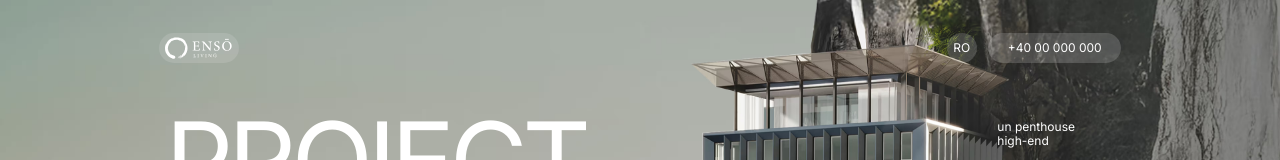
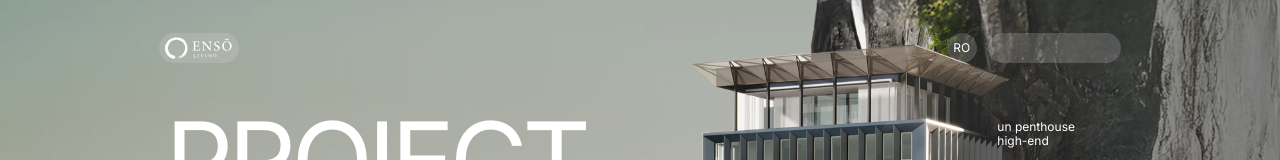
Before and after one commit to corporateready/enso-living, a Next.js app: page / in a window 1280 px wide. Shown: the top 160 px of the page. Built offline with nearby package versions, Linux system fonts and the light colour scheme.

Commit message:
connected roistat script

```diff
--- a/app/components/footer/index.jsx
+++ b/app/components/footer/index.jsx
@@ -102,7 +102,7 @@ const Index = () => {
             </span>
           </Link>
           <div className={styles.socials__link}>
-            <Link href={"tel:+40000000000"} aria-label="phone">
+            <Link href={"tel:+40000000000"} aria-label="phone" className={styles.footer__phone}>
               <svg
                 className="w-[23rem] h-[22rem] sm:w-[46rem] sm:h-[44rem] opacity-60"
                 viewBox="0 0 23 22"
--- a/app/components/footer/styles.module.scss
+++ b/app/components/footer/styles.module.scss
@@ -19,6 +19,9 @@
 }
 .google__map_link {
     @apply text-[10rem] text-white/60 leading-[100%];
+}
+.footer__phone {
+    @apply inline-block;
 }
 .socials__link {
     @apply flex items-center gap-[14rem];
--- a/app/components/shared-ui/header/index.jsx
+++ b/app/components/shared-ui/header/index.jsx
@@ -95,7 +95,7 @@ const Index = () => {
           </button>
           <Link
             href="tel:+4000000000"
-            className="w-[45rem] h-[45rem] sm:w-[200rem] bg-[#d9d9d9]/20 rounded-full inline-flex justify-center items-center"
+            className={styles.header__phone}
           >
             <span className={styles.span__blur}></span>
             <svg
@@ -112,7 +112,7 @@ const Index = () => {
               />
             </svg>
             <span className="text-[0rem] sm:text-[18rem] text-white">
-              +40 00 000 000
+              {/* +40 00 000 000 */}
             </span>
           </Link>
         </div>
--- a/app/components/shared-ui/header/styles.module.scss
+++ b/app/components/shared-ui/header/styles.module.scss
@@ -15,3 +15,6 @@
         @apply w-[120rem] h-[45rem];
     }
 }
+.header__phone {
+    @apply w-[45rem] h-[45rem] sm:w-[200rem] bg-[#d9d9d9]/20 rounded-full inline-flex justify-center items-center;
+}
--- a/app/globals.css
+++ b/app/globals.css
@@ -17,7 +17,7 @@ html {
 }
 body {
   @apply w-full h-full relative mx-auto;
-  font-family: "Inter", sans-serif;
+  /* font-family: "Inter", sans-serif; */
 
   @supports (height: 100dvh) {
     :root {
--- a/app/layout.js
+++ b/app/layout.js
@@ -4,7 +4,7 @@ import "./globals.css";
 import GoogleTagManager from "./components/GoogleTagManager";
 
 const inter = Inter({
-  subsets: ["latin"],
+  subsets: ["latin","cyrillic"],
   display: "swap",
   preload: true,
   weight: ["400", "500", "600", "700"],
@@ -26,7 +26,7 @@ export const metadata = {
 export default function RootLayout({ children }) {
   const GTM_ID = "GTM-5ZS2J3NB";
   return (
-    <html lang="en" data-scroll-behavior="smooth">
+    <html lang="en" className={inter.className} data-scroll-behavior="smooth">
       <head>
         <link rel="preload" as="image" href="/hero-desktop-building.avif" />
         <link rel="preload" as="image" href="/building-mask-mobile.avif" />
@@ -80,7 +80,7 @@ export default function RootLayout({ children }) {
           }}
         />
       </head>
-      <body className={`${inter.variable} antialiased`}>
+      <body className={`antialiased`}>
         {children}
         <Script
           id="to-top"
--- a/app/page.js
+++ b/app/page.js
@@ -29,7 +29,7 @@ const handlerFormOpen = () => {
   setIsOpen(!isOpen)
 }
   return (
-    <div className="flex h-full w-full flex-col items-center justify-center overflow-x-hidden relative z-0">
+    <div className="flex min-h-screen w-full flex-col items-center justify-center overflow-x-hidden relative z-0">
       <Header />
       <main className="w-full h-full">
 
--- a/app/thank-you-ro/page.jsx
+++ b/app/thank-you-ro/page.jsx
@@ -96,11 +96,11 @@ const page = () => {
               </button>
               <Link
                 href="tel:+4000000000"
-                className="w-[45rem] h-[45rem] sm:w-[200rem] bg-[#d9d9d9]/20 rounded-full inline-flex justify-center items-center"
+                className={styles.thanks__header_phone}
               >
                 <span className={styles.span__blur}></span>
                 <svg
-                  className="w-[24rem] h-[24rem] inline-block ml-[8rem] sm:w-0"
+                  className="w-[24rem] h-[24rem] inline-block sm:w-0"
                   viewBox="0 0 24 24"
                   fill="none"
                   xmlns="http://www.w3.org/2000/svg"
@@ -112,8 +112,8 @@ const page = () => {
                     strokeLinejoin="round"
                   />
                 </svg>
-                <span className="text-0 sm:text-[18rem] text-white">
-                  +40 00 000 000
+                <span className="text-[0rem] sm:text-[18rem] text-white">
+                  {/* +40 00 000 000 */}
                 </span>
               </Link>
             </div>
@@ -147,7 +147,7 @@ const page = () => {
                 </div>
               </div>
               <div className={styles.socials__link}>
-                <Link href={"tel:+40000000000"}>
+                <Link href={"tel:+40000000000"} className={styles.thanks__footer_phone}>
                   <svg
                     className="w-[23rem] h-[22rem] sm:w-[46rem] sm:h-[44rem] opacity-60"
                     viewBox="0 0 23 22"
--- a/app/thank-you-ro/styles.module.scss
+++ b/app/thank-you-ro/styles.module.scss
@@ -59,3 +59,9 @@
         letter-spacing: 0rem;
     }
 }
+.thanks__header_phone {
+    @apply w-[45rem] h-[45rem] sm:w-[200rem] bg-[#d9d9d9]/20 rounded-full inline-flex justify-center items-center;
+}
+.thanks__footer_phone {
+    @apply inline-block;
+}
```
Also changed, not shown: 1 other file (tests, documents, lock files or other folders).
